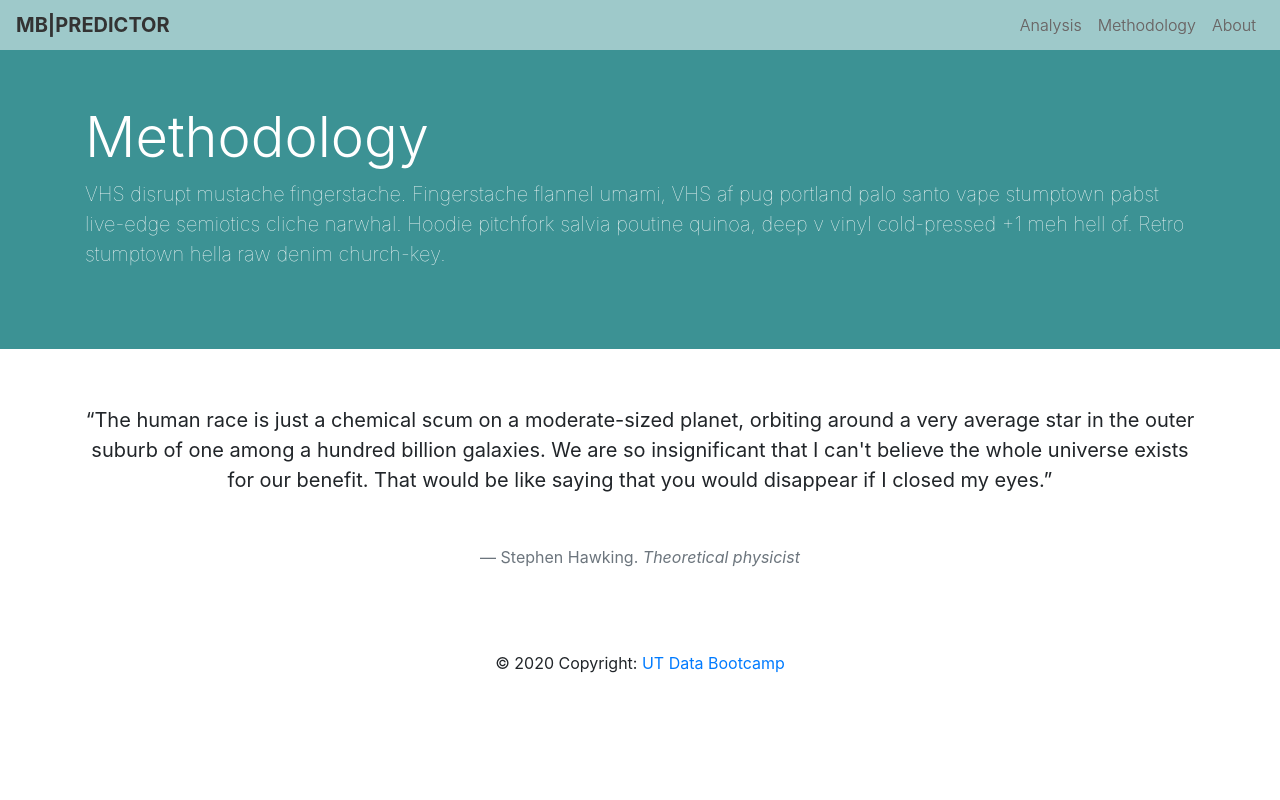
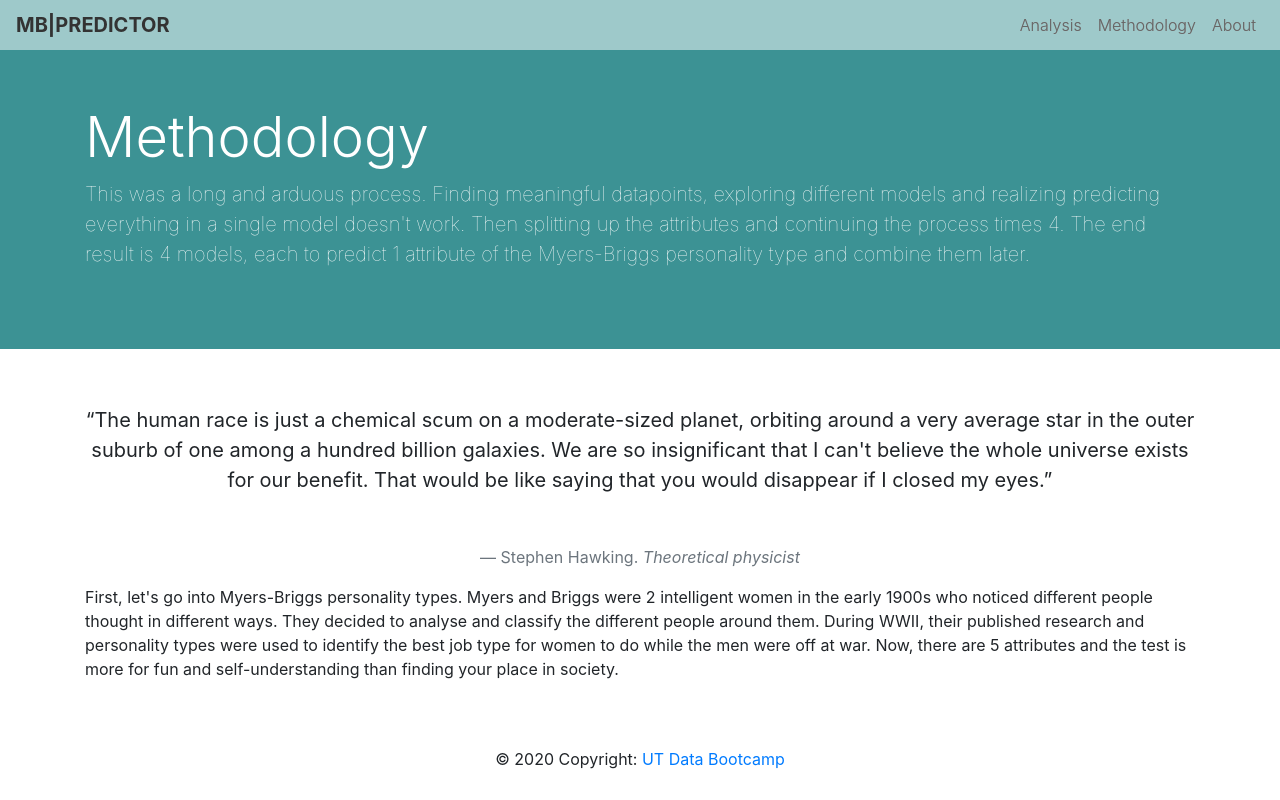
Before and after one commit to esharma3/myers-briggs-personality-prediction, a Flask app: page /methodology in a window 1280 px wide. Run offline with Flask 2, Linux system fonts and the light colour scheme; some libraries are stand-ins or nearby versions.

Commit message:
More copy for Analysis and Methodology pages.

```diff
--- a/templates/analysis.html
+++ b/templates/analysis.html
@@ -50,6 +50,7 @@
         <p class="lead">
             Since our dataset wasn't build on numbers, we had to find some ourselves. Here's some of the elements we pulled from the string and counted.
             We looked for more generic things, like word count and unique words, but also more online based text like emojis, links, and images.
+            More complex things like sentiment and parts of speech tagging were pulled out of the string as well.
         </p>
     </div>
 </div>
--- a/templates/methodology.html
+++ b/templates/methodology.html
@@ -41,10 +41,8 @@
     <div class="container">
       <h1 class="display-4">Methodology</h1>
         <p class="lead">
-          VHS disrupt mustache fingerstache. Fingerstache flannel umami,
-          VHS af pug portland palo santo vape stumptown pabst live-edge semiotics cliche narwhal.
-          Hoodie pitchfork salvia poutine quinoa, deep v vinyl cold-pressed +1 meh hell of.
-          Retro stumptown hella raw denim church-key.
+          This was a long and arduous process. Finding meaningful datapoints, exploring different models and realizing predicting everything in a single model doesn't work. Then splitting up the attributes and continuing the process times 4.
+            The end result is 4 models, each to predict 1 attribute of the Myers-Briggs personality type and combine them later.
         </p>
     </div>
 </div>
@@ -63,6 +61,13 @@
 			</blockquote>
 		</div>
 	</div>
+    <div class="row">
+		<div class="col-lg-12">
+            First, let's go into Myers-Briggs personality types. Myers and Briggs were 2 intelligent women in the early 1900s who noticed different people thought in different ways. They decided to analyse and classify the different people around them.
+            During WWII, their published research and personality types were used to identify the best job type for women to do while the men were off at war.
+            Now, there are 5 attributes and the test is more for fun and self-understanding than finding your place in society.
+		</div>
+	</div>
 </div>
 
 <script src="{{ url_for('static', filename='js/script.js') }}"></script>
```
